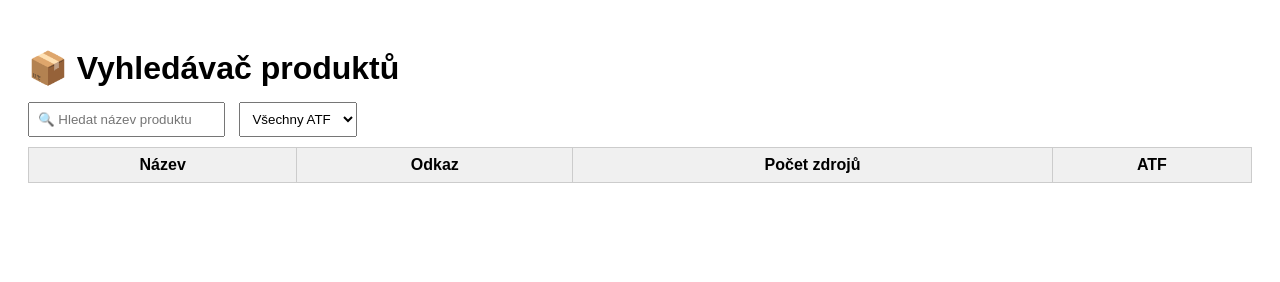
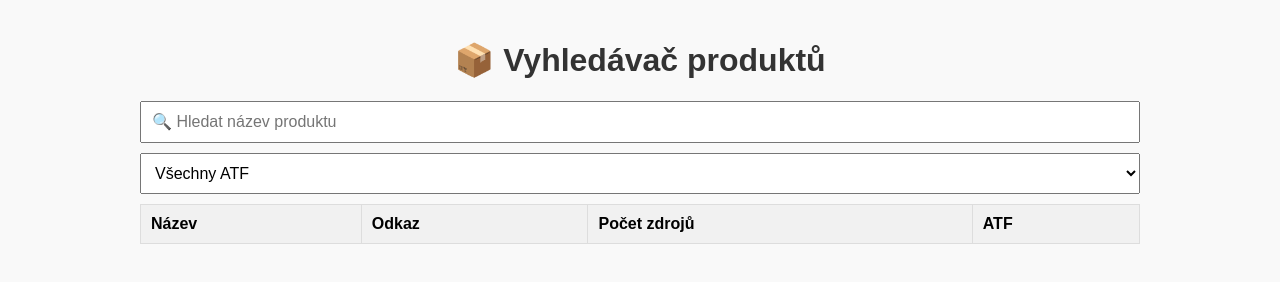
Before and after one commit to FermarkkkkAAAff/ssssssssssssssssssssssssssssssssssssss, a plain HTML site: page Index.html in a window 1280 px wide. Drawn offline with Linux system fonts and the light colour scheme; no server answers.

Commit message:
Update style.css

```diff
--- a/style.css
+++ b/style.css
@@ -1,27 +1,66 @@
 body {
-  font-family: sans-serif;
+  font-family: Arial, sans-serif;
+  margin: 0;
+  background: #f9f9f9;
+}
+
+.container {
+  max-width: 1000px;
+  margin: auto;
   padding: 20px;
 }
+
 h1 {
-  margin-bottom: 15px;
+  text-align: center;
+  color: #333;
 }
+
 input, select {
-  padding: 8px;
+  width: 100%;
+  padding: 10px;
   margin-bottom: 10px;
-  margin-right: 10px;
+  box-sizing: border-box;
+  font-size: 16px;
 }
+
 table {
   width: 100%;
   border-collapse: collapse;
+  background: white;
 }
+
+th, td {
+  padding: 10px;
+  border: 1px solid #ddd;
+}
+
 th {
+  background-color: #f1f1f1;
   cursor: pointer;
-  background-color: #f0f0f0;
+  text-align: left;
 }
-th, td {
-  border: 1px solid #ccc;
-  padding: 8px;
+
+tr:hover {
+  background-color: #f5f5f5;
 }
-a {
-  color: blue;
+
+@media (max-width: 600px) {
+  table, thead, tbody, th, td, tr {
+    display: block;
+  }
+
+  td {
+    border: none;
+    padding: 8px 0;
+  }
+
+  th {
+    display: none;
+  }
+
+  td::before {
+    font-weight: bold;
+    display: inline-block;
+    width: 100px;
+  }
 }
```
